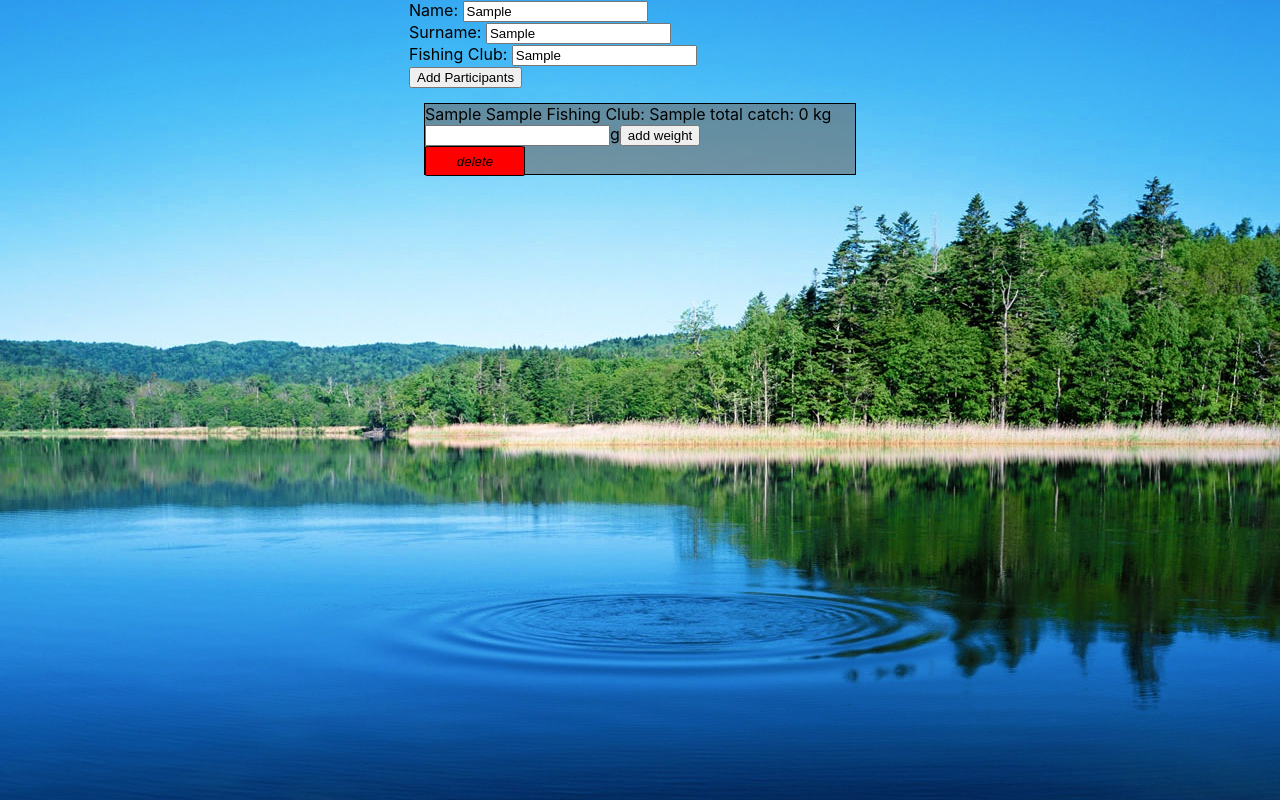
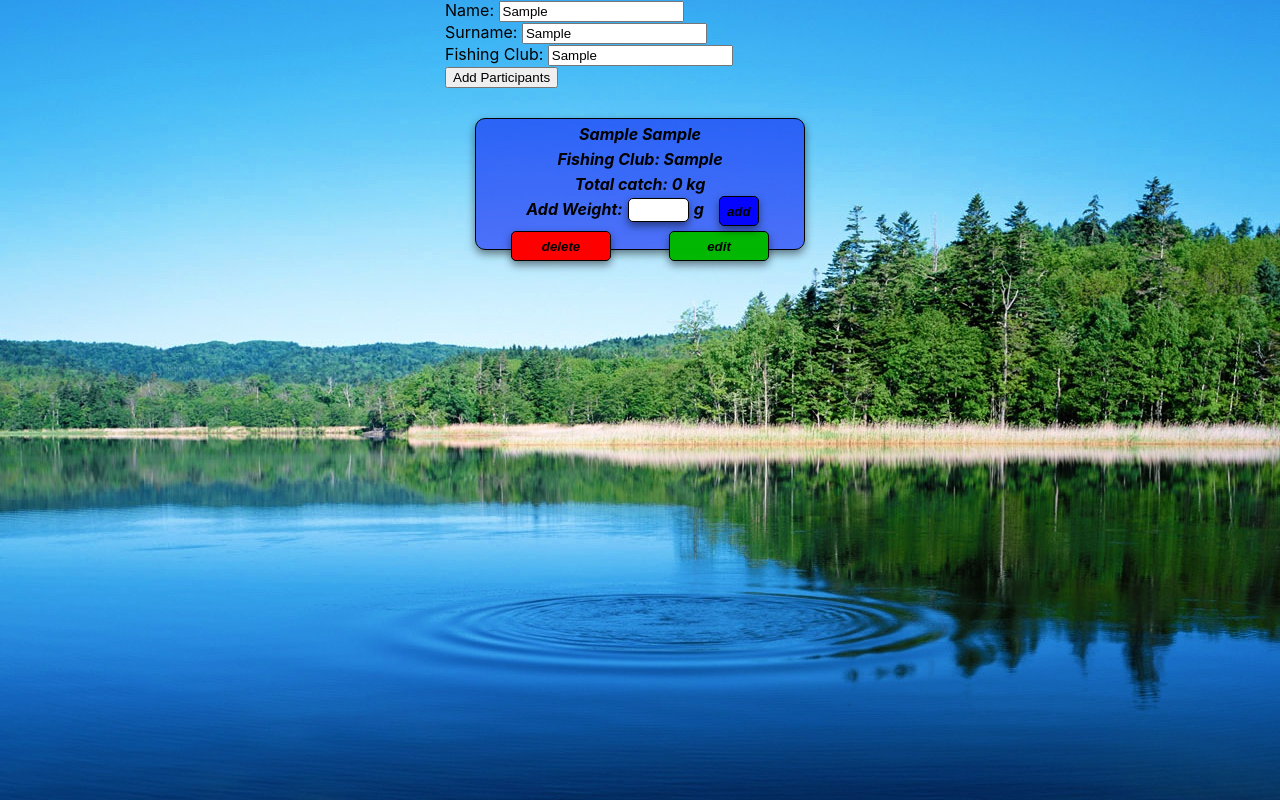
Before and after one commit to Rimvydas1987/Fishing-competition, a React (Create React App) app: page / in a window 1280 px wide. Both pictures are taken after typing "Sample", "Sample", "Sample" into the empty fields and a click on the button "Add Participants". Built offline with nearby package versions, Linux system fonts and the light colour scheme.

Commit message:
Some css on fisherman

```diff
--- a/src/Components/Fisherman.jsx
+++ b/src/Components/Fisherman.jsx
@@ -9,14 +9,18 @@ import React, {useState} from 'react';
 
         return (
             <div className = "background">
-                <span className = "text">{props.name} {props.surname} Fishing Club: {props.club} </span>
-                <span className = "text">total catch: {props.catch} kg</span>
-                <input className="updateInput" type="number" value={editInput} onChange={editInputHandler}/>
-                <span className = "text">g</span>
-                <button className="input-buttonSmallUpdate" onClick={()=>props.change(props.id, editInput)}>add weight</button>
+                <span className = "text flex">{props.name} {props.surname}</span>
+                <span className = "text flex">Fishing Club: {props.club} </span>
+                <span className = "text flex">Total catch: {props.catch} kg</span>
+                <div className="line">
+                    <span className = "text">Add Weight: </span>
+                    <input className="catch-input" type="number" value={editInput} onChange={editInputHandler}/>
+                    <span className = "text">g</span>
+                    <button className="addCatch-button" onClick={()=>props.change(props.id, editInput)}>add</button>
+                </div>
                 <div>
                     <button className = "delete-button" onClick={()=>props.delete(props.id)}>delete</button>
-                    {/* <button className = "main-button" onClick={()=>props.edit(props.id)}>reset</button> */}
+                    <button className = "edit-button" onClick={()=>props.edit(props.id)}>edit</button>
                 </div>
             </div>);
 }
--- a/src/index.scss
+++ b/src/index.scss
@@ -19,22 +19,120 @@ code {
     monospace;
 }
 .background {
-  margin: 15px;
-  background-color: #6969699a;
+  width: 328px;
+  height: 130px;
+  margin: 30px;
+  background-color: #0c23f59a;
   border: 1px solid black;
-  width: 430px;
-  height: 70px;
+  border-radius: 10px;
+  box-shadow: 0px 4px 8px 0px rgba(0, 0, 0, 0.479);
 }
+
+.catch-input {
+  width: 55px;
+  height: 20px;
+  margin-top: 4px;
+  border-radius: 5px;
+  border: 1px solid black;
+  box-shadow: 0px 4px 8px 0px rgba(0, 0, 0, 0.479);
+}
+.text{
+  font-weight: bold;
+  font-style: italic;
+  margin: 5px;
+}
+.flex {
+  display: flex;
+  justify-content: center;
+}
+.line {
+  margin-top: -5px;
+  display: flex;
+  justify-content: center;
+}
+
+
+
 
 .delete-button{
   width: 100px;
   height: 30px;
   background-color: red;
   border: solid 1px black;
-  border-radius: 5%;
+  border-radius: 5px;
   cursor: pointer;
   font-style: italic;
+  font-weight: bold;
+  margin-top: 5px;
+  float: left;
+  margin-left: 35px;
+
+  outline: none;
+  box-shadow: 0px 4px 8px 0px rgba(0, 0, 0, 0.479);
 }
-.catch-input{
+.delete-button:hover {
+  background-color: #cf0202fb;
+}
+.delete-button:active {
+  background-color: #9e0202fb;
+  box-shadow: 0px 4px 8px 0px rgba(0, 0, 0, 0.479);
+  transform: translateY(4px);
+}
+
+
+
+
+.edit-button{
+  width: 100px;
+  height: 30px;
+  background-color: rgba(1, 184, 1, 0.993);
+  border: solid 1px black;
+  border-radius: 5px;
+  cursor: pointer;
+  font-style: italic;
+  font-weight: bold;
+  margin-top: 5px;
+  float: right;
+  margin-right: 35px;
+  outline: none;
+  box-shadow: 0px 4px 8px 0px rgba(0, 0, 0, 0.479);
+}
+.edit-button:hover {
+  background-color: rgb(3, 155, 3);
+}
+.edit-button:active {
+  background-color: rgb(3, 114, 3);
+  box-shadow: 0px 4px 8px 0px rgba(0, 0, 0, 0.479);
+  transform: translateY(4px);
+}
+
+
+
+
+
+
+
+
+
+.addCatch-button {
   width: 40px;
+  height: 30px;
+  background-color: rgba(4, 4, 255, 0.993);
+  border: solid 1px black;
+  border-radius: 5px;
+  cursor: pointer;
+  font-style: italic;
+  font-weight: bold;
+  margin-left: 10px;
+  margin-top: 2px;
+  outline: none;
+  box-shadow: 0px 4px 8px 0px rgba(0, 0, 0, 0.479);
 }
+.addCatch-button:hover {
+  background-color: rgba(3, 3, 184, 0.993);
+}
+.addCatch-button:active {
+  background-color: rgba(1, 1, 139, 0.993);
+  box-shadow: 0px 4px 8px 0px rgba(0, 0, 0, 0.479);
+  transform: translateY(4px);
+}
```
